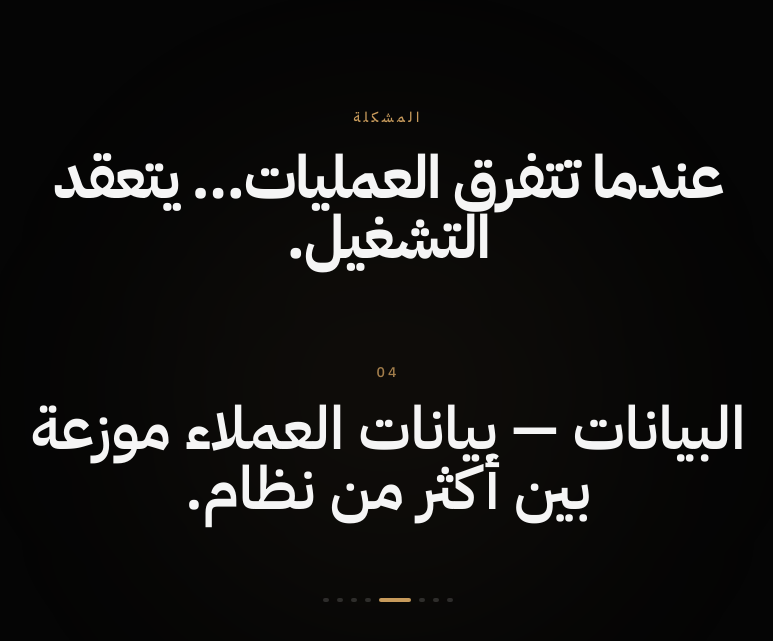
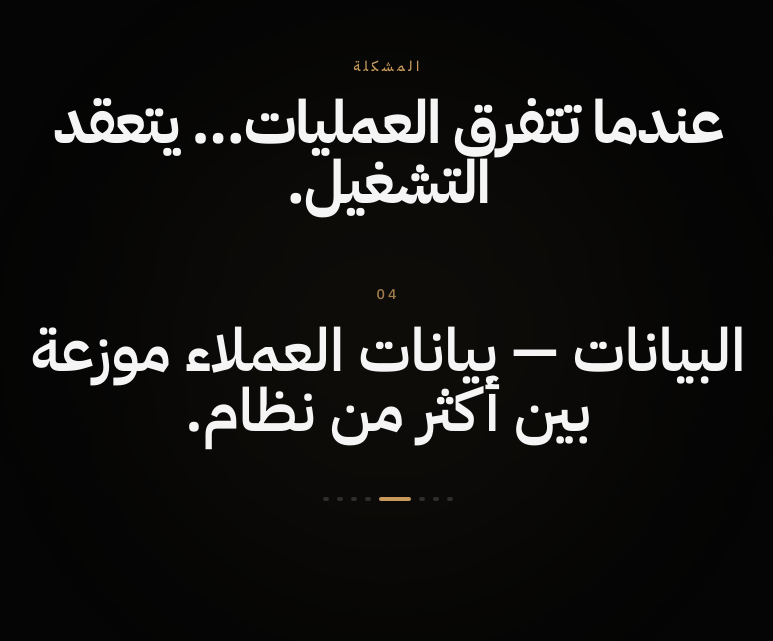
Before and after one commit to WWW-Alhnani-COM/wusool-ai, a React (Vite) app: page / in a window 1280 px wide. Shown: the part 4489-5130 px from the top of the page, without its empty margins (252-1025 px from the left). Built offline with nearby package versions, Linux system fonts and the light colour scheme.

Commit message:
Update ProblemSection.tsx

```diff
--- a/src/components/sections/ProblemSection.tsx
+++ b/src/components/sections/ProblemSection.tsx
@@ -48,6 +48,8 @@ export function ProblemSection() {
       dir="rtl"
       className="
         relative
+        z-20
+        isolate
         h-[300vh]
         bg-base
       "
@@ -55,30 +57,18 @@ export function ProblemSection() {
       <div
         className="
           sticky
-          top-0
-          z-10
+          top-20
+          z-20
           flex
-          h-screen
+          h-[calc(100vh-5rem)]
           w-full
           items-center
-          overflow-hidden
+          sm:top-24
+          sm:h-[calc(100vh-6rem)]
+          lg:top-28
+          lg:h-[calc(100vh-7rem)]
         "
       >
-        {/* Header safe area */}
-        <div
-          aria-hidden="true"
-          className="
-            pointer-events-none
-            absolute
-            inset-x-0
-            top-0
-            h-20
-            bg-base
-            sm:h-24
-            lg:h-28
-          "
-        />
-
         <Container
           className="
             relative
@@ -88,11 +78,8 @@ export function ProblemSection() {
             items-center
             justify-center
             px-5
-            pt-20
             sm:px-8
-            sm:pt-24
             lg:px-10
-            lg:pt-28
           "
         >
           {/* Background atmosphere */}
@@ -121,7 +108,7 @@ export function ProblemSection() {
           <div
             className="
               relative
-              z-20
+              z-30
               flex
               w-full
               max-w-5xl
@@ -157,24 +144,24 @@ export function ProblemSection() {
                 ease: [0.22, 1, 0.36, 1],
               }}
               className="
-                mb-8
+                mb-6
                 w-full
                 max-w-4xl
                 px-4
-                sm:mb-10
-                lg:mb-12
+                sm:mb-8
+                lg:mb-10
               "
             >
               <span
                 className="
-                  mb-4
+                  mb-3
                   block
                   text-xs
                   font-medium
                   uppercase
                   tracking-[0.25em]
                   text-brass
-                  sm:mb-5
+                  sm:mb-4
                   sm:text-sm
                 "
               >
@@ -203,16 +190,15 @@ export function ProblemSection() {
               className="
                 relative
                 flex
-                min-h-[150px]
+                min-h-[130px]
                 w-full
                 items-center
                 justify-center
-                overflow-hidden
                 px-5
-                sm:min-h-[190px]
+                sm:min-h-[160px]
                 sm:px-8
-                md:min-h-[220px]
-                lg:min-h-[250px]
+                md:min-h-[190px]
+                lg:min-h-[220px]
               "
             >
               <AnimatePresence
@@ -267,12 +253,13 @@ export function ProblemSection() {
                 >
                   <span
                     className="
-                      mb-4
+                      mb-3
                       text-xs
                       font-medium
                       uppercase
                       tracking-[0.22em]
                       text-brass/80
+                      sm:mb-4
                       sm:text-sm
                     "
                   >
@@ -303,12 +290,12 @@ export function ProblemSection() {
             {/* Progress */}
             <div
               className="
-                mt-7
+                mt-5
                 flex
                 items-center
                 justify-center
                 gap-2
-                sm:mt-8
+                sm:mt-6
               "
               aria-hidden="true"
             >
@@ -347,10 +334,10 @@ export function ProblemSection() {
               }}
               className="
                 pointer-events-none
-                mt-8
+                mt-6
                 max-w-3xl
                 text-center
-                sm:mt-10
+                sm:mt-8
               "
               aria-hidden={!isLastPoint}
             >
@@ -383,17 +370,6 @@ export function ProblemSection() {
                 المشكلة أنها لا تعمل معًا.
               </p>
             </motion.div>
-
-            {/* Spacing after the final element */}
-            <div
-              aria-hidden="true"
-              className="
-                h-10
-                w-full
-                sm:h-12
-                lg:h-16
-              "
-            />
           </div>
         </Container>
       </div>
```
